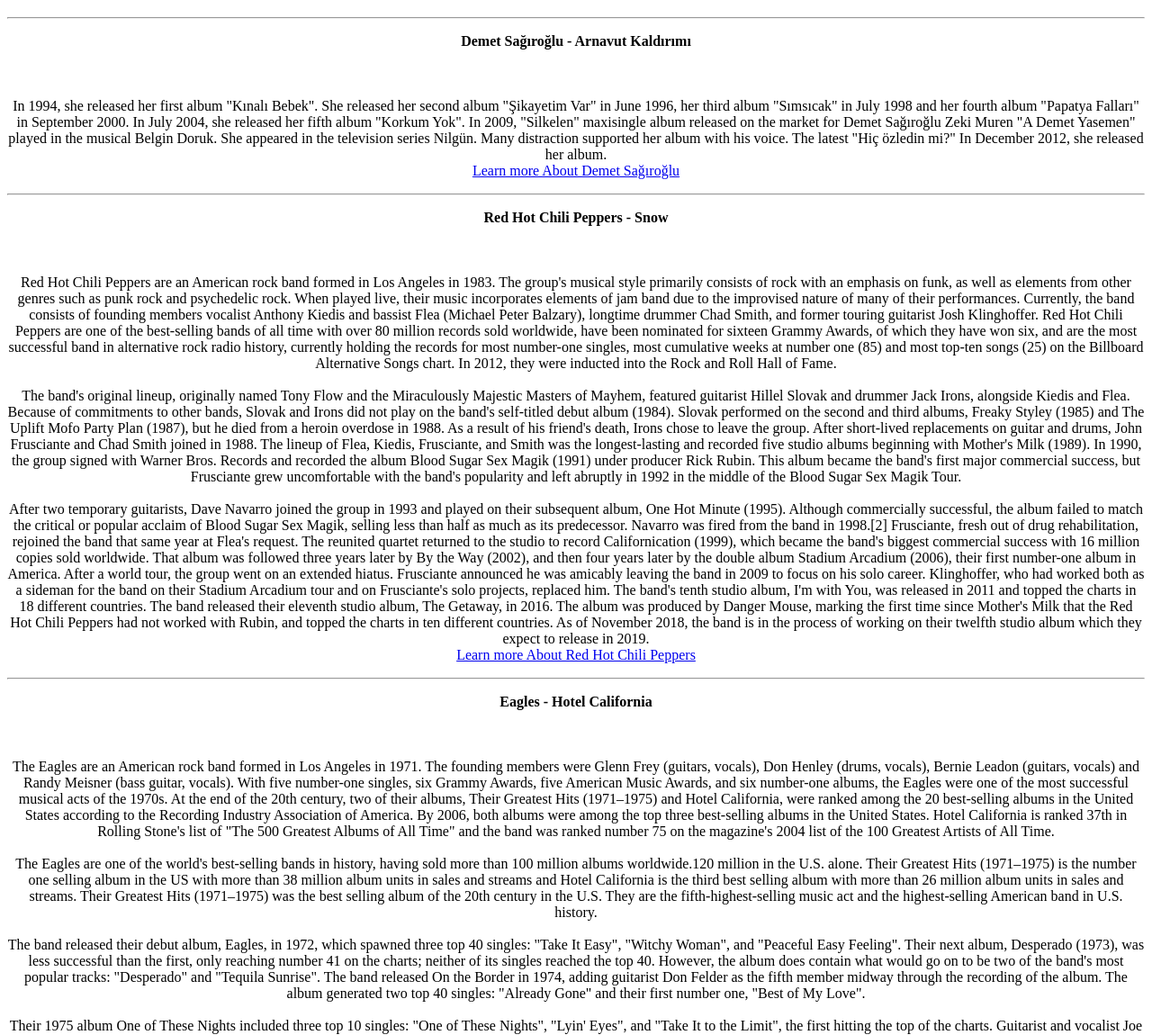
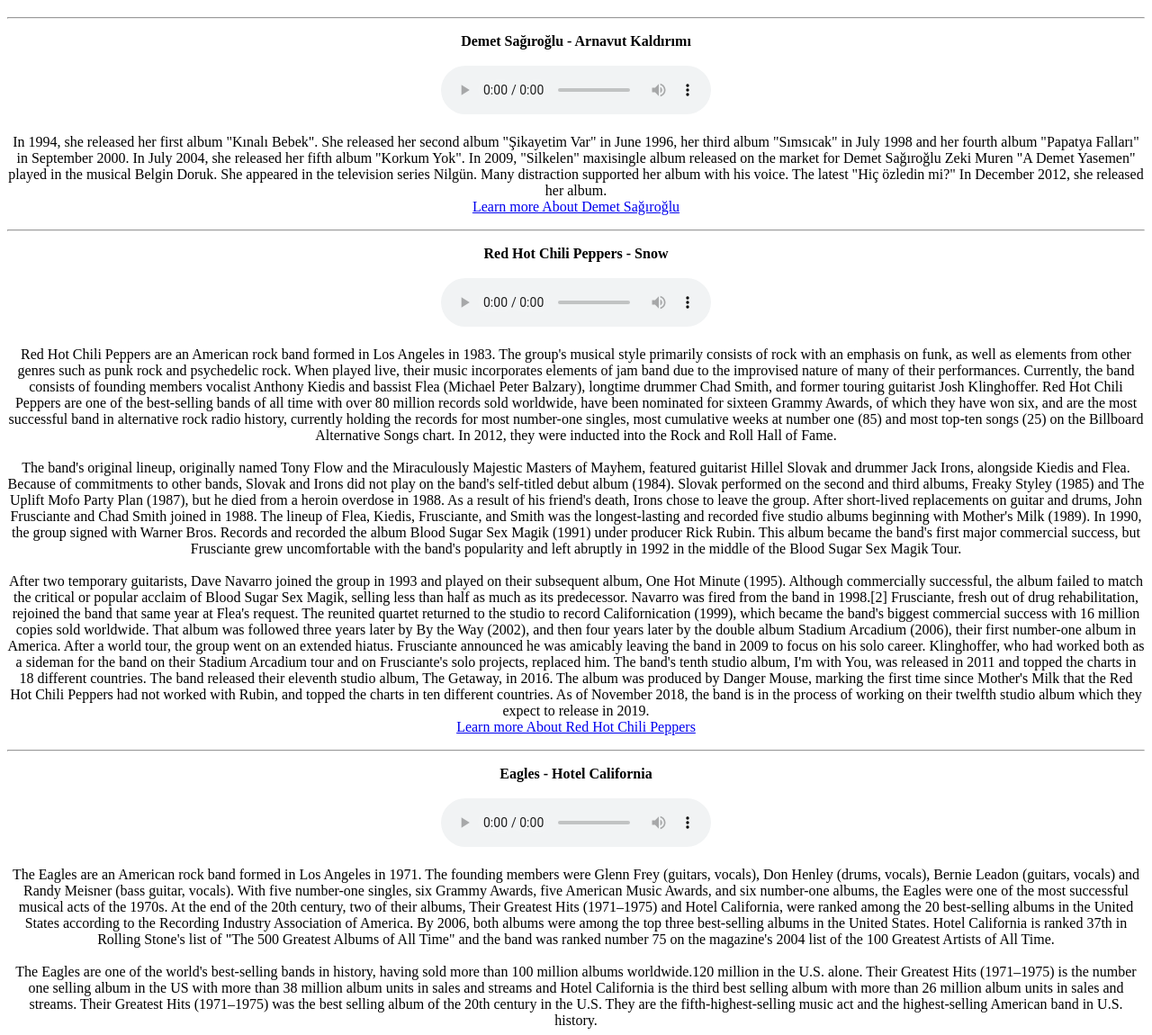
Before and after one commit to akifsakallioglu/BIM222_HW1, a plain HTML site: page musics.htm in a window 1280 px wide. Shown: the part 117-1267 px from the top of the page at 90% size. Drawn offline with Linux system fonts and the light colour scheme.

Commit message:
Update musics.htm

```diff
--- a/musics.htm
+++ b/musics.htm
@@ -26,7 +26,7 @@
 	<p align="center">
 		<strong>Demet Sağıroğlu - Arnavut Kaldırımı</strong>
 		<br><br>
-		<audio>
+		<audio controls autoplay>
 		<source src="arnavut_kaldirimi.mp3" type="audio/mpeg">
 		<source src="arnavut_kaldirimi.ogg" type="audio/ogg">
 		</audio>
@@ -44,7 +44,7 @@
 		<p align="center">
 		<strong>Red Hot Chili Peppers - Snow</strong>
 		<br><br>
-		<audio>
+		<audio controls autoplay>
 		<source src="snow.mp3" type="audio/mpeg">
 		<source src="snow.ogg" type="audio/ogg">
 		</audio>
@@ -91,7 +91,7 @@
 		<p align="center">
 		<strong>Eagles - Hotel California</strong>
 		<br><br>
-		<audio>
+		<audio controls autoplay>
 		<source src="hotel_california.mp3" type="audio/mpeg">
 		<source src="hotel_california.ogg" type="audio/ogg">
 		</audio>
@@ -146,7 +146,7 @@
 		<p align="center">
 		<strong> R.E.M. - Losing My Religion </strong>
 		<br><br>
-		<audio>
+		<audio controls autoplay>
 		<source src="losing_my_religion.mp3" type="audio/mpeg">
 		<source src="losing_my_religion.ogg" type="audio/ogg">
 		</audio>
```
